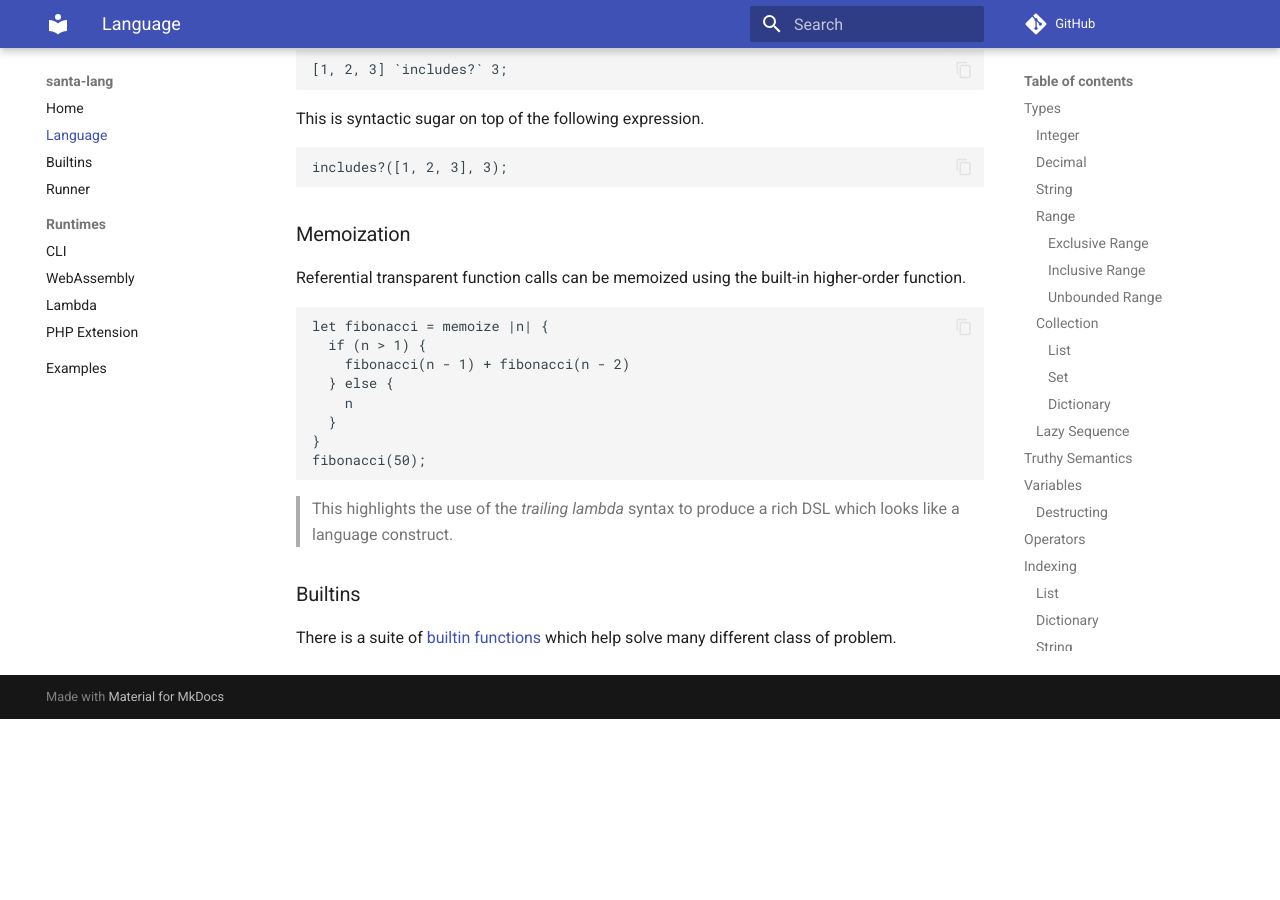
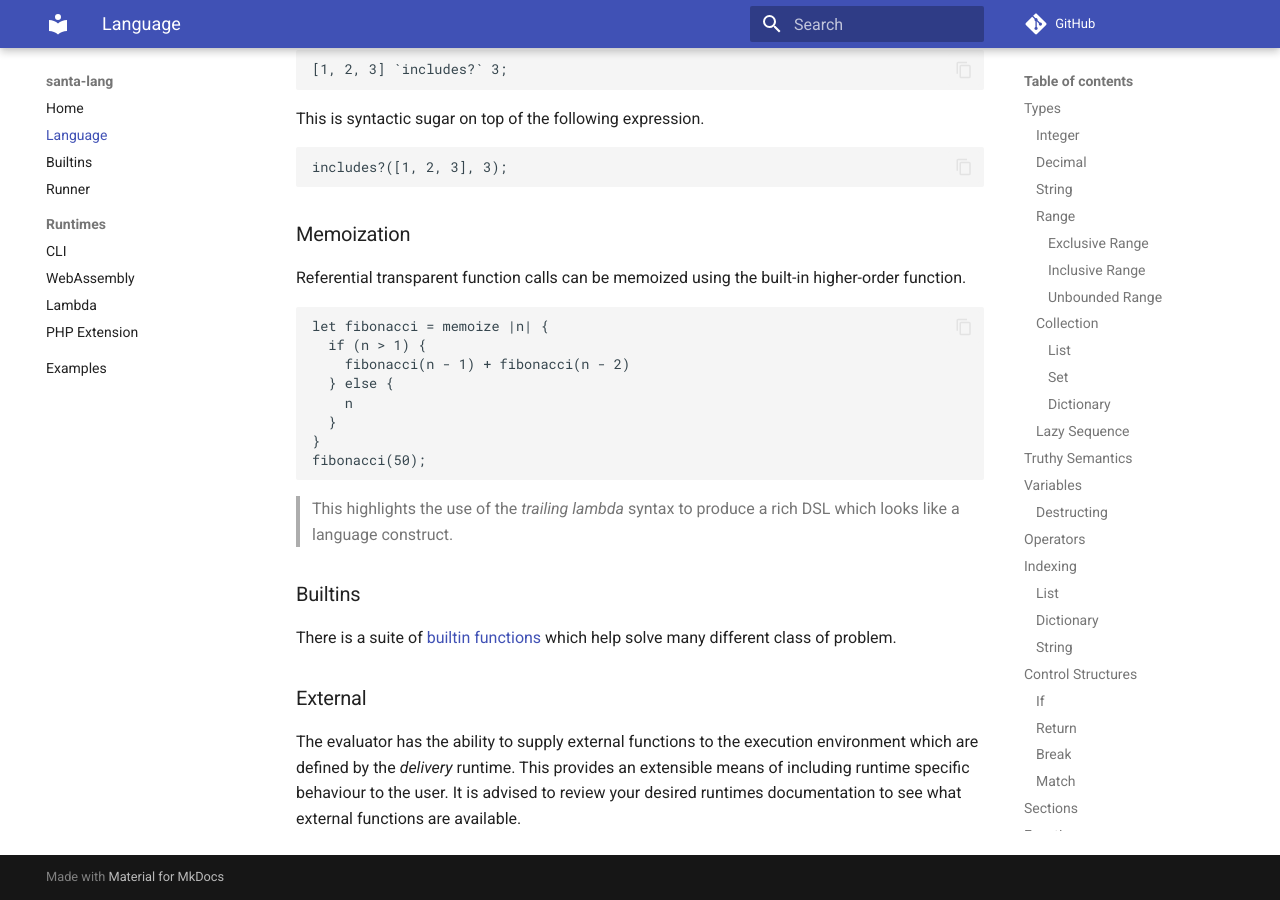
Before and after one commit to eddmann/santa-lang-rs, an MkDocs documentation site: the page built from docs/language.md, in a window 1280 px wide and 900 px high, scrolled down 13056 px. Built offline with MkDocs 1.6.1 and Material for MkDocs 9.7.7, drawn with Linux system fonts in a browser that asks for light colours; comment, search, counter and statistics services are not loaded; before the commit the page ends 13775 px from its top, so only the background shows below that.

Commit message:
Add section on external functions

```diff
--- a/docs/language.md
+++ b/docs/language.md
@@ -680,3 +680,9 @@ fibonacci(50);
 ### Builtins
 
 There is a suite of [builtin functions](builtins.md) which help solve many different class of problem.
+
+### External
+
+The evaluator has the ability to supply external functions to the execution environment which are defined by the _delivery_ runtime.
+This provides an extensible means of including runtime specific behaviour to the user.
+It is advised to review your desired runtimes documentation to see what external functions are available.
```
